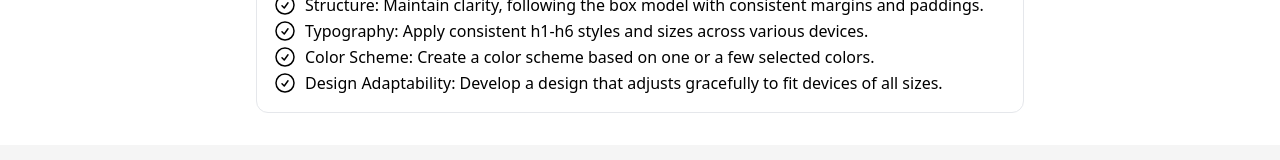
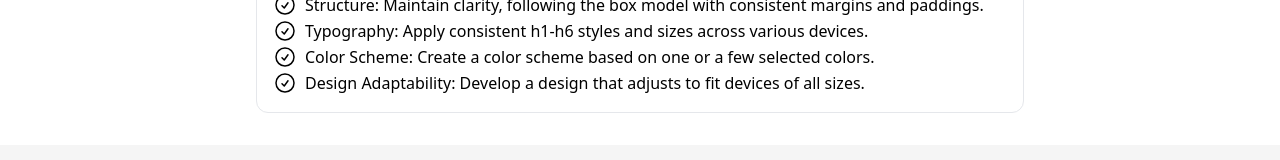
Before and after one commit to Technigo/final-boiler-plate-monorepo, a React (Vite) app in the folder frontend/: page /about in a window 1280 px wide. Shown: the part 395-555 px from the top of the page. Built offline with nearby package versions, Linux system fonts and the light colour scheme; no server answers.

Commit message:
Updates to About page

```diff
--- a/frontend/src/pages/About.jsx
+++ b/frontend/src/pages/About.jsx
@@ -215,8 +215,8 @@ export const About = () => {
                 />
               </svg>
             </span>
-            Design Adaptability: Develop a design that adjusts gracefully to fit
-            devices of all sizes.
+            Design Adaptability: Develop a design that adjusts to fit devices of
+            all sizes.
           </li>
         </ul>
       </div>
```
